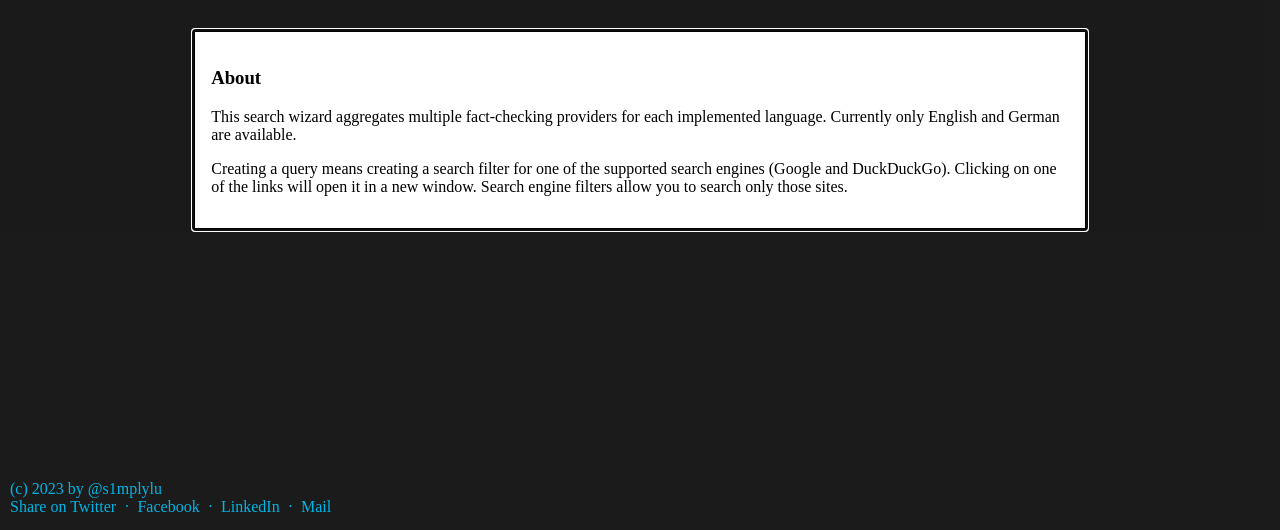
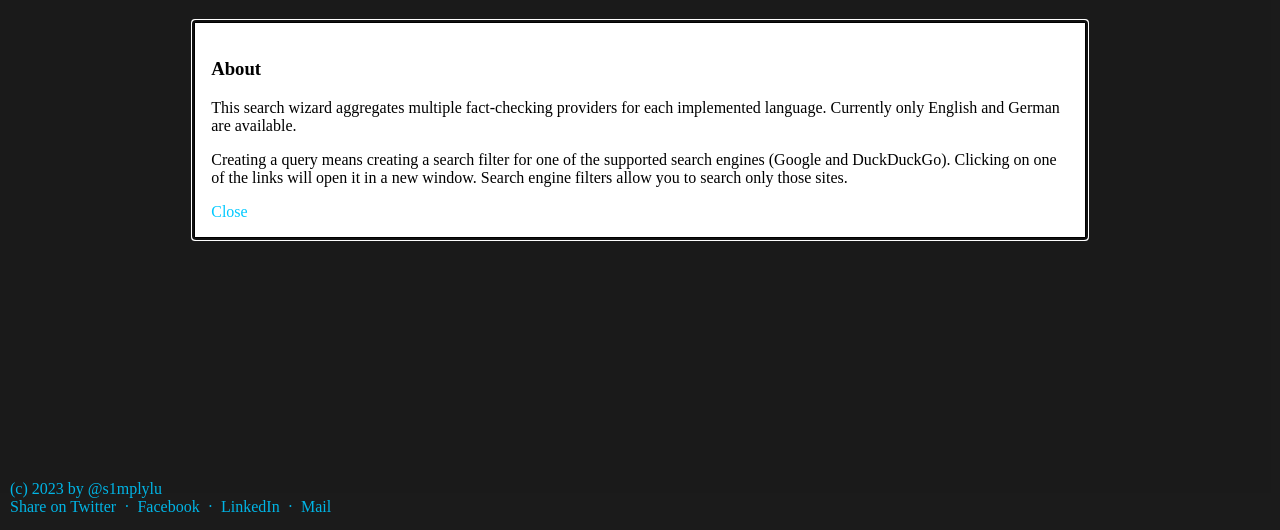
Before and after one commit to simplylu/website_old, a plain HTML site: page metafacts.html in a window 1280 px wide. Both pictures are taken after a click on the link "> About". Shown: the part 270-800 px from the top of the page. Drawn offline with Linux system fonts and the light colour scheme.

Commit message:
add close button to dialogues

```diff
--- a/metafacts.html
+++ b/metafacts.html
@@ -48,11 +48,13 @@
       <p>If you enable strict mode, your search will be encapsulated in quotation marks, meaning that only results that contain exactly your query will be returned by the search engine of your choice.</p>
       <p>If you turn off strict mode, there will be no quotation marks around your input, so the search engine will not perform a full-text search.</p>
       <p>Select the language of your choice to search only for fact-checking services in your language.</p>
+      <a onclick="document.getElementById('help').close();">Close</a>
     </dialog>
     <dialog id="about">
       <h3>About</h3>
       <p>This search wizard aggregates multiple fact-checking providers for each implemented language. Currently only English and German are available.</p>
       <p>Creating a query means creating a search filter for one of the supported search engines (Google and DuckDuckGo). Clicking on one of the links will open it in a new window. Search engine filters allow you to search only those sites.</p>
+      <a onclick="document.getElementById('about').close();">Close</a>
       <!-- <h3>Connected Services</h3> -->
       <!-- <div id="connected_services"></div> -->
     </dialog>
```
